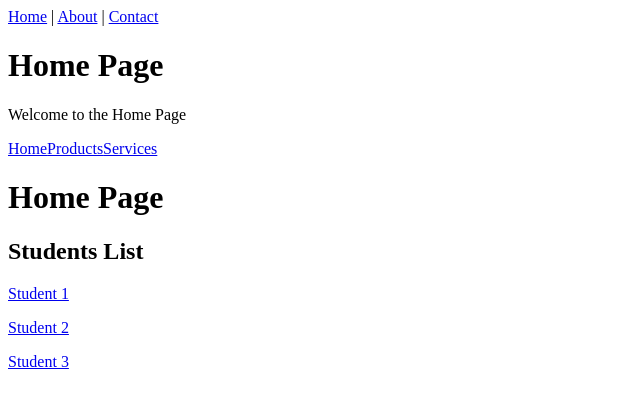
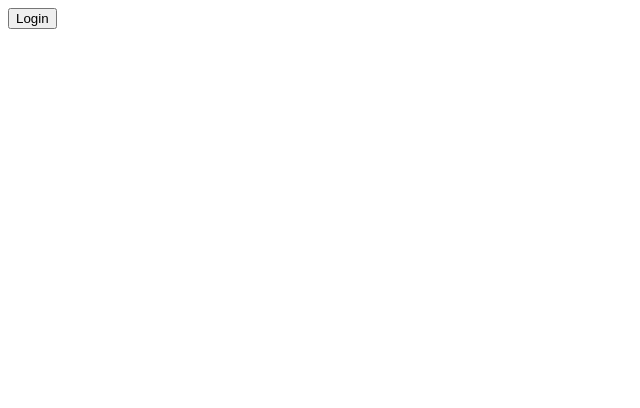
Before and after one commit to anushalakshmi-r/react, a React (Vite) app in the folder reactapp/: page / in a window 1280 px wide. Shown: the top 408 px of the page, without its empty margins (0-640 px from the left). Built offline with nearby package versions, Linux system fonts and the light colour scheme.

Commit message:
new program

```diff
--- /dev/null
+++ b/reactapp/src/AuthContext.jsx
@@ -0,0 +1,13 @@
+import { createContext, useState } from "react";
+const AuthContext = createContext();
+export function AuthProvider({ children }) {
+ const [user, setUser] = useState(null);
+ const login = (userData) => setUser(userData);
+ const logout = () => setUser(null);
+ return (
+ <AuthContext.Provider value={{ user, login, logout }}>
+ {children}
+ </AuthContext.Provider>
+ );
+}
+export default AuthContext;
--- /dev/null
+++ b/reactapp/src/LoginButton.jsx
@@ -0,0 +1,18 @@
+import { useContext } from "react";
+import AuthContext from "./AuthContext";
+
+function LoginButton() {
+  const { user, login, logout } = useContext(AuthContext);
+
+  return (
+    <div>
+      {user ? (
+        <button onClick={logout}>Logout</button>
+      ) : (
+        <button onClick={() => login({ name: "John Doe" })}>Login</button>
+      )}
+    </div>
+  );
+}
+
+export default LoginButton;
--- a/reactapp/src/main.jsx
+++ b/reactapp/src/main.jsx
@@ -1,30 +1,12 @@
-import { StrictMode } from 'react'
-import { createRoot } from 'react-dom/client'
-// import './index.css'//
-// import App from './App.jsx';
-import AnotherProgram from './task2.jsx';
-import ProductList from './task3.jsx';
-import RegistrationForm from './reactp1.jsx';
-import LoginForm from './reactp2.jsx';
-import RegistrationFormm from './reactp3.jsx';
-import App from './reactd3p1.jsx';
-import Pro from './reactd3p2.jsx';
-import Student from './reactd3p3.jsx';
+import React from "react";
+import { createRoot } from "react-dom/client";
+import { AuthProvider } from "./AuthContext";
+import LoginButton from "./LoginButton";
 
+const root = createRoot(document.getElementById("root"));
 
-
-createRoot(document.getElementById('root')).render(
-  <StrictMode>
-    <>
-    {/* <App />
-    <AnotherProgram />
-    <ProductList /> */}
-    {/* <RegistrationForm />
-    <LoginForm />
-    <RegistrationFormm /> */}
-    <App />
-    <Pro />
-    <Student />
-    </>
-  </StrictMode>,
-)
+root.render(
+  <AuthProvider>
+    <LoginButton />
+  </AuthProvider>
+);
```
